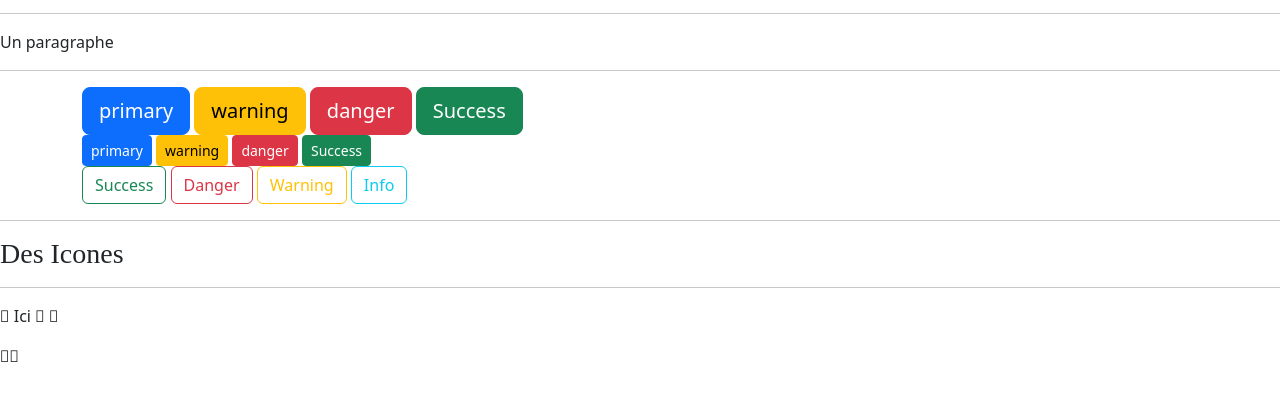
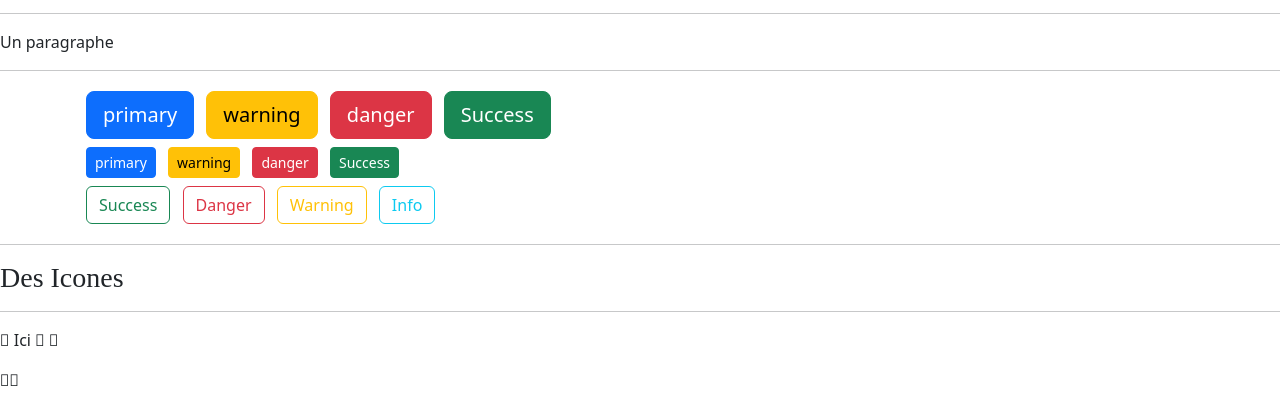
Before and after one commit to LionelDiot/W5D1, a plain HTML site: page index.html in a window 1280 px wide. Shown: the part 172-586 px from the top of the page. Drawn offline with nearby package versions, Linux system fonts and the light colour scheme; some icons are missing; a web font is replaced by a local one.

Commit message:
quick auto commit

```diff
--- a/index.html
+++ b/index.html
@@ -26,24 +26,24 @@
   </p>
   <hr>
   <div class="container">
-    <button type="button" class="btn btn-primary btn-lg m-auto">primary</button>
-    <button type="button" class="btn btn-warning btn-lg m-auto">warning</button>
-    <button type="button" class="btn btn-danger btn-lg m-auto">danger</button>
-    <button type="button" class="btn btn-success btn-lg m-auto">Success</button>
+    <button type="button" class="btn btn-primary btn-lg m-1">primary</button>
+    <button type="button" class="btn btn-warning btn-lg m-1">warning</button>
+    <button type="button" class="btn btn-danger btn-lg m-1">danger</button>
+    <button type="button" class="btn btn-success btn-lg m-1">Success</button>
   </div>
 
   <div class="container">
-    <button type="button" class="btn btn-primary btn-sm m-auto">primary</button>
-    <button type="button" class="btn btn-warning btn-sm m-auto">warning</button>
-    <button type="button" class="btn btn-danger btn-sm m-auto">danger</button>
-    <button type="button" class="btn btn-success btn-sm m-auto">Success</button>
+    <button type="button" class="btn btn-primary btn-sm m-1">primary</button>
+    <button type="button" class="btn btn-warning btn-sm m-1">warning</button>
+    <button type="button" class="btn btn-danger btn-sm m-1">danger</button>
+    <button type="button" class="btn btn-success btn-sm m-1">Success</button>
   </div>
 
   <div class="container">
-    <button type="button" class="btn btn-outline-success m-auto">Success</button>
-    <button type="button" class="btn btn-outline-danger m-auto">Danger</button>
-    <button type="button" class="btn btn-outline-warning m-auto">Warning</button>
-    <button type="button" class="btn btn-outline-info m-auto">Info</button>
+    <button type="button" class="btn btn-outline-success m-1">Success</button>
+    <button type="button" class="btn btn-outline-danger m-1">Danger</button>
+    <button type="button" class="btn btn-outline-warning m-1">Warning</button>
+    <button type="button" class="btn btn-outline-info m-1">Info</button>
   </div>
   <hr>
   <h3>Des Icones </h3>
```
